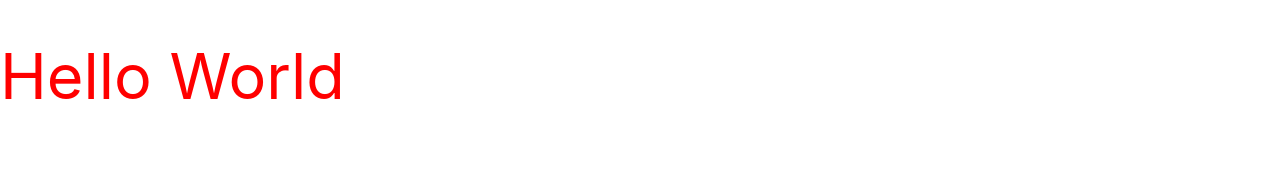
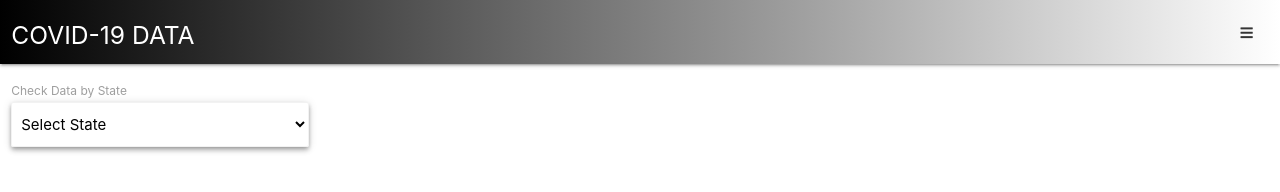
Before and after one commit to Walker-Walker/Covid-19-Data-, a plain HTML site: page index.html in a window 1280 px wide. Drawn offline with nearby package versions, Linux system fonts and the light colour scheme.

Commit message:
states inputs form added

```diff
--- a/assets/css/style.css
+++ b/assets/css/style.css
@@ -1,3 +1,3 @@
-h1 {
-    color: red;
+.nav-wrapper {
+  background: linear-gradient(to right, black, white);
 }
--- a/index.html
+++ b/index.html
@@ -1,20 +1,99 @@
 <!DOCTYPE html>
 <html lang="en">
-<head>
-    <meta charset="UTF-8">
-    <meta name="viewport" content="width=device-width, initial-scale=1.0">
-    <link rel="stylesheet" href="https://cdnjs.cloudflare.com/ajax/libs/materialize/1.0.0/css/materialize.min.css">
-    <link rel ="stylesheet" href="./assets/css/style.css">
-    <title>COVID-19 DATA Thing pending </title>
-</head>
+  <head>
+    <meta charset="UTF-8" />
+    <meta name="viewport" content="width=device-width, initial-scale=1.0" />
+    <link
+      rel="stylesheet"
+      href="https://cdnjs.cloudflare.com/ajax/libs/materialize/1.0.0/css/materialize.min.css"
+    />
+    <link
+      rel="stylesheet"
+      href="https://use.fontawesome.com/releases/v5.8.1/css/all.css"
+      integrity="sha384-50oBUHEmvpQ+1lW4y57PTFmhCaXp0ML5d60M1M7uH2+nqUivzIebhndOJK28anvf"
+      crossorigin="anonymous"
+    />
+    <link rel="stylesheet" href="./assets/css/style.css" />
+    <title>COVID-19 DATA Thing pending</title>
+  </head>
 
+  <body data-gr-c-s-loaded="true" style>
+    <header>
+      <nav class="white" role="navigation">
+        <div class="nav-wrapper valign-wrapper row">
+          <h5 class="col s6">COVID-19 DATA</h5>
+          <div class="col s6 right-align">
+            <button class="waves-effect waves-teal btn-flat valign-wrapper">
+              <span class="fas fa-bars"></span>
+            </button>
+          </div>
+        </div>
+      </nav>
+    </header>
+    <main class="constainer">
+      <div class="section">
+        <div class="row">
+          <div class="section col s3">
+            <label>Check Data by State</label>
+            <select class="browser-default z-depth-2">
+              <option value="" disabled selected>Select State</option>
+              <option value="1">Alabama</option>
+              <option value="2">Alaska</option>
+              <option value="3">Arizona</option>
+              <option value="4">Arkansas</option>
+              <option value="5">California</option>
+              <option value="6">Colorado</option>
+              <option value="7">Connecticut</option>
+              <option value="8">Delaware</option>
+              <option value="9">Florida</option>
+              <option value="10">Georgia</option>
+              <option value="11">Hawaii</option>
+              <option value="12">Idaho</option>
+              <option value="13">Illinois</option>
+              <option value="14">Indiana</option>
+              <option value="15">Iowa</option>
+              <option value="16">Kansas</option>
+              <option value="17">Kentucky</option>
+              <option value="18">Louisiana</option>
+              <option value="19">Maine</option>
+              <option value="20">Maryland</option>
+              <option value="21">Massachusetts</option>
+              <option value="22">Michigan</option>
+              <option value="23">Minnesota</option>
+              <option value="24">Mississippi</option>
+              <option value="25">Missouri</option>
+              <option value="26">Montana</option>
+              <option value="27">Nebraska</option>
+              <option value="28">Nevada</option>
+              <option value="29">New Hampshire</option>
+              <option value="30">New Jersey</option>
+              <option value="31">New Mexico</option>
+              <option value="32">New York</option>
+              <option value="33">North Carolina</option>
+              <option value="34">North Dakota</option>
+              <option value="35">Ohio</option>
+              <option value="36">Oklahoma</option>
+              <option value="37">Oregon</option>
+              <option value="38">Pennsylvania</option>
+              <option value="39">Rhode Island</option>
+              <option value="40">South Carolina</option>
+              <option value="41">South Dakota</option>
+              <option value="42">Tennessee</option>
+              <option value="43">Texas</option>
+              <option value="44">Utah</option>
+              <option value="45">Vermont</option>
+              <option value="46">Virginia</option>
+              <option value="47">Washington</option>
+              <option value="48">West Virginia</option>
+              <option value="49">Wisconsin</option>
+              <option value="50">Wyoming</option>
+            </select>
+          </div>
+        </div>
+      </div>
+    </main>
 
-<body>
-
-    <h1>
-    Hello World
-    </h1>
     <script src="https://cdnjs.cloudflare.com/ajax/libs/materialize/1.0.0/js/materialize.min.js"></script>
     <script src="./assets/js/script.js"></script>
-</body>
+  </body>
 </html>
```
